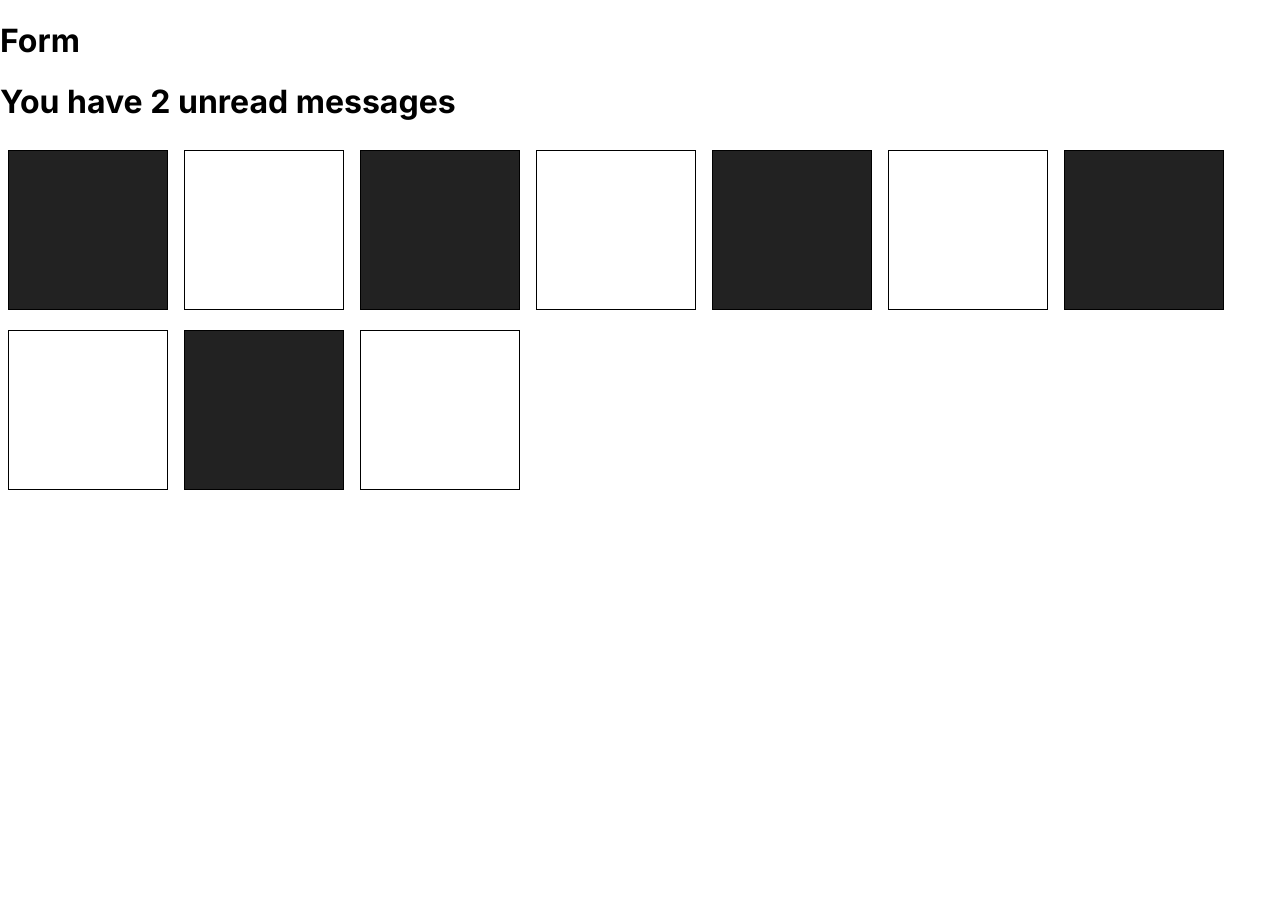
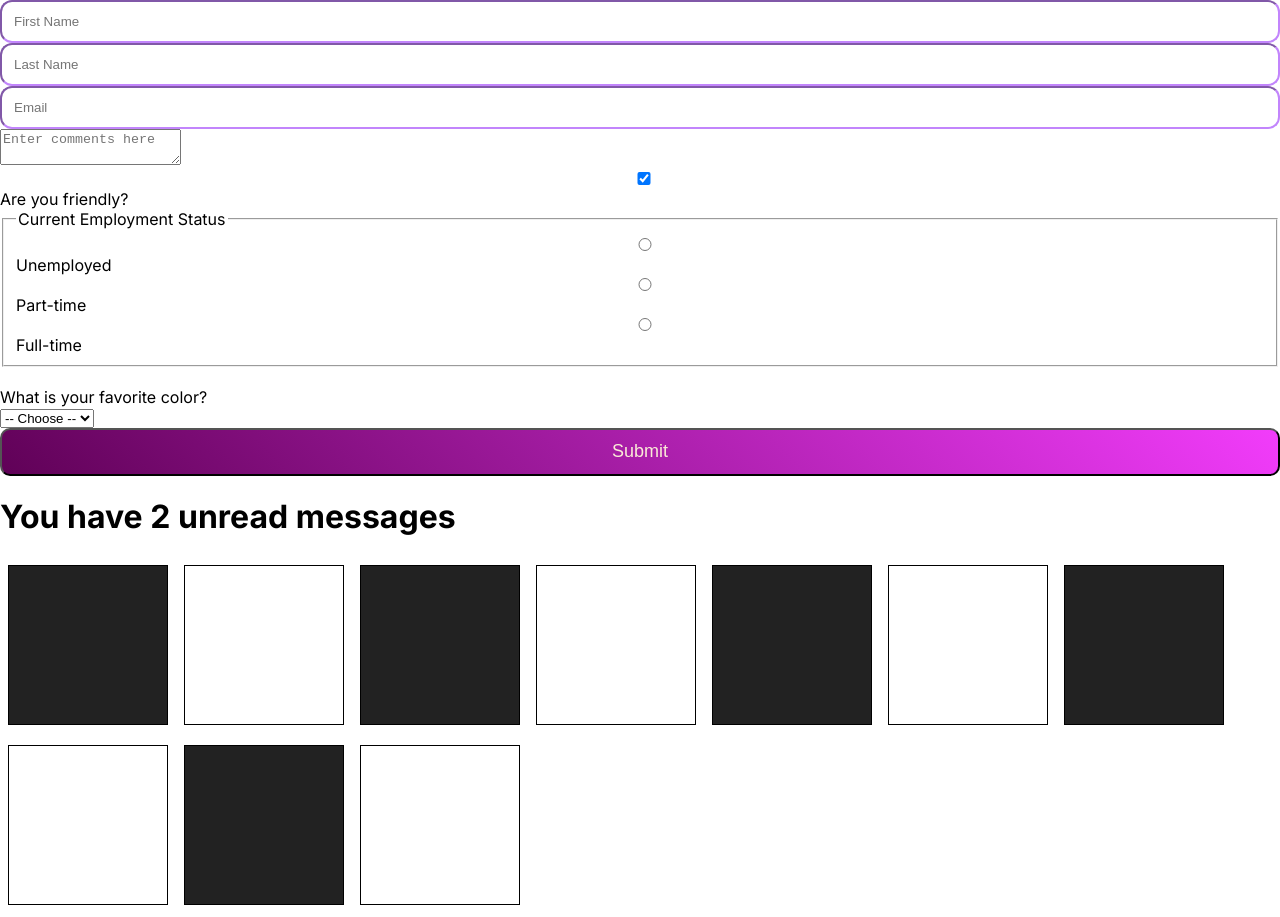
Before and after one commit to brandonfelty/react_tutorial, a React (Create React App) app: page /boxes in a window 1280 px wide. Before the commit the page ends 800 px from the top, so only its background shows below. Built offline with nearby package versions, Linux system fonts and the light colour scheme.

Commit message:
reset form

```diff
--- a/src/components/Form.jsx
+++ b/src/components/Form.jsx
@@ -1,9 +1,123 @@
-import React from 'react'
+import React, { useState } from 'react'
 
 function Form() {
+  const [ formData, setFormData ] = useState(
+    {
+      firstName: '',
+      lastName: '',
+      email: '',
+      comments: '',
+      isFriendly: true,
+      employment: '',
+      favColor: ''
+    }
+  );
+
+  const handleChange = (event) => {
+    const {name, value, type, checked} = event.target;
+
+    setFormData(prevFormData => ({
+      ...prevFormData,
+      [name]: type === 'checkbox' ? checked : value
+    }))
+  };
+
+  const handleSubmit = (event) => {
+    event.preventDefault();
+    console.log(formData)
+  };
 
   return (
-    <h1>Form</h1>
+    <form onSubmit={handleSubmit}>
+      <input
+        type="text"
+        placeholder='First Name'
+        onChange={handleChange}
+        name='firstName'
+        value={formData.firstName}
+      />
+      <input
+        type="text"
+        placeholder='Last Name'
+        onChange={handleChange}
+        name='lastName'
+        value={formData.lastName}
+      />
+      <input
+        type="email"
+        placeholder='Email'
+        onChange={handleChange}
+        name='email'
+        value={formData.email}
+      />
+      <textarea
+        placeholder='Enter comments here'
+        onChange={handleChange}
+        name='comments'
+        value={formData.comments}
+      />
+      <input
+        type='checkbox'
+        id='isFriendly'
+        name='isFriendly'
+        onChange={handleChange}
+        checked={formData.isFriendly}
+      />
+      <label htmlFor='isFriendly'>Are you friendly?</label>
+      <br />
+      <fieldset>
+        <legend>Current Employment Status</legend>
+        <input
+          type='radio'
+          id='unemployed'
+          name='employment'
+          value='unemployed'
+          onChange={handleChange}
+          checked={formData.employment === 'unemployed'}
+        />
+        <label htmlFor='unemployed'>Unemployed</label>
+        <br />
+        <input
+          type='radio'
+          id='part-time'
+          name='employment'
+          value='part-time'
+          onChange={handleChange}
+          checked={formData.employment === 'part-time'}
+        />
+        <label htmlFor='part-time'>Part-time</label>
+        <br />
+        <input
+          type='radio'
+          id='full-time'
+          name='employment'
+          value='full-time'
+          onChange={handleChange}
+          checked={formData.employment === 'full-time'}
+        />
+        <label htmlFor='full-time'>Full-time</label>
+        <br />
+      </fieldset>
+      <br />
+      <label htmlFor='favColor'>What is your favorite color?</label>
+      <br />
+      <select
+        id='favColor'
+        value={formData.favColor}
+        onChange={handleChange}
+        name='favColor'
+      >
+        <option value=''>-- Choose --</option>
+        <option value='red'>Red</option>
+        <option value='orange'>Orange</option>
+        <option value='yellow'>Yellow</option>
+        <option value='green'>Green</option>
+        <option value='blue'>Blue</option>
+        <option value='indigo'>Indigo</option>
+        <option value='violet'>Violet</option>
+      </select>
+      <button>Submit</button>
+    </form>
   )
 }
 
```
